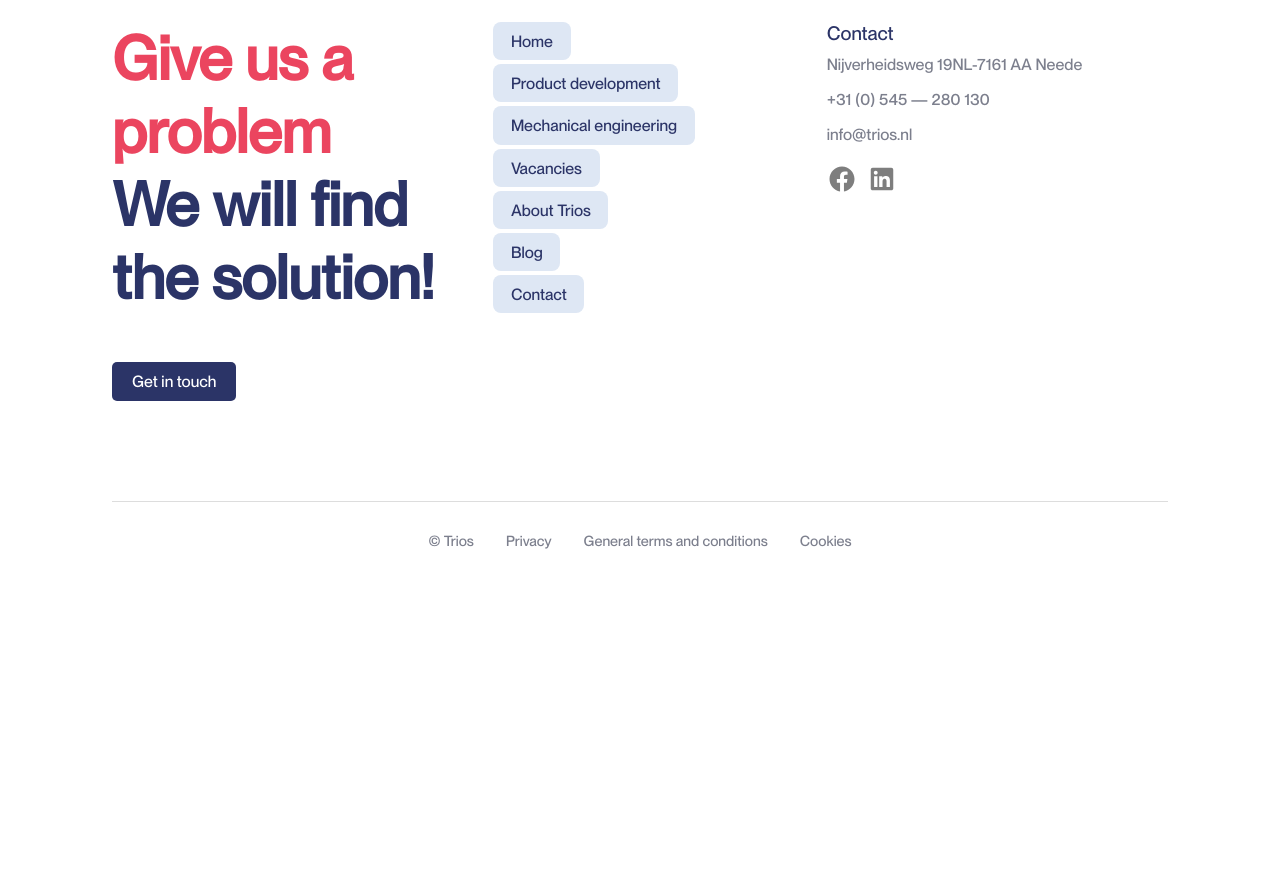
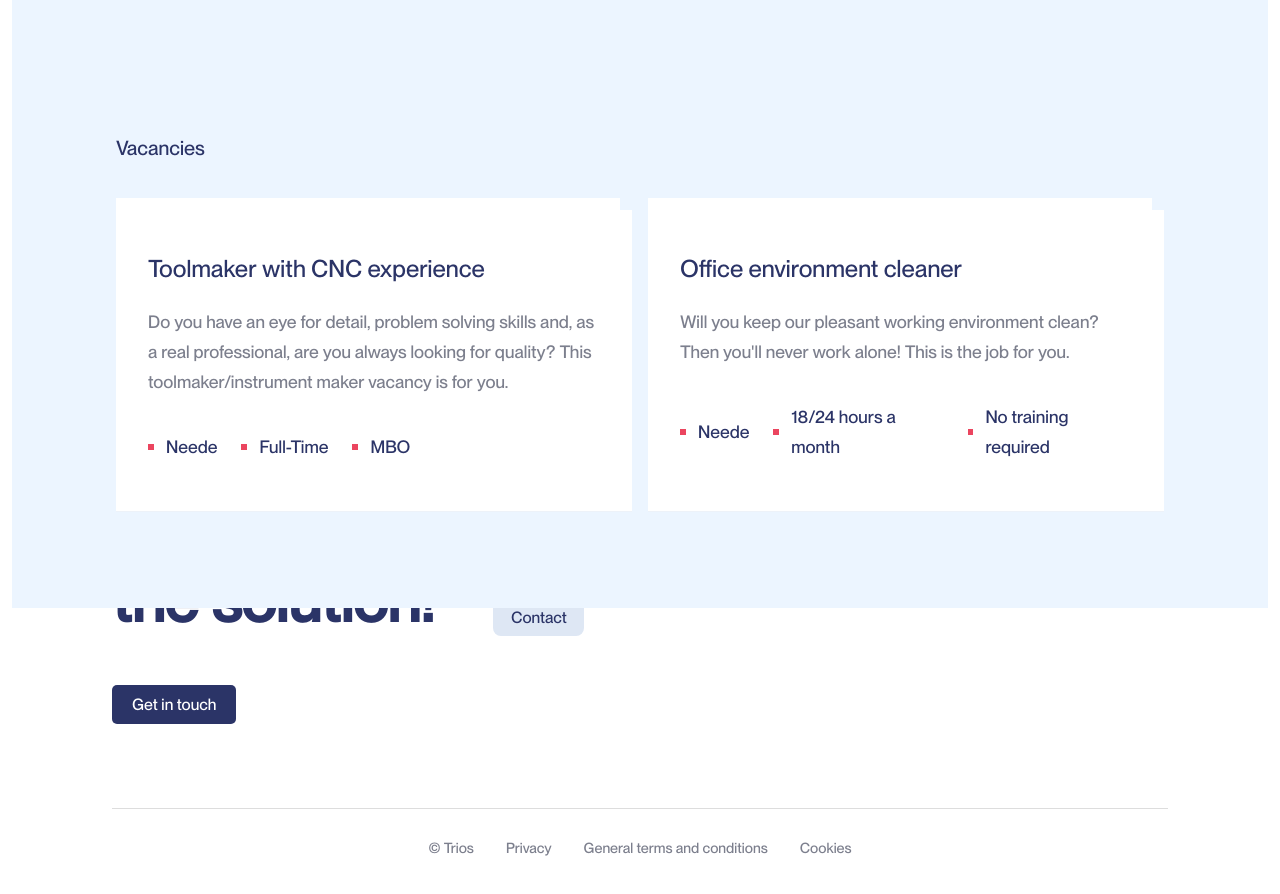
Before and after one commit to alfitof/technical-test-fe, a Vue app: page / in a window 1280 px wide. Shown: the part 1640-2534 px from the top of the page. Before the commit the page ends 2236 px from the top, so only its background shows below. Built offline with nearby package versions, Linux system fonts and the light colour scheme.

Commit message:
feat: Add component Vacancies Section

```diff
--- a/src/App.vue
+++ b/src/App.vue
@@ -3,6 +3,7 @@ import Header from './components/Header.vue'
 import HeroSection from './components/HeroSection.vue'
 import AboutSection from './components/AboutSection.vue'
 import Footer from './components/Footer.vue'
+import VacanciesSection from './components/VacanciesSection.vue'
 </script>
 
 <template>
@@ -10,6 +11,7 @@ import Footer from './components/Footer.vue'
     <Header />
     <HeroSection />
     <AboutSection />
+    <VacanciesSection />
     <Footer />
   </div>
 </template>
--- a/src/components/Footer.vue
+++ b/src/components/Footer.vue
@@ -1,7 +1,3 @@
-<script>
-export default {}
-</script>
-
 <template>
   <div class="footer-section">
     <div class="page-padding">
@@ -51,7 +47,48 @@ export default {}
   </div>
 </template>
 
-<style lang="scss" scoped>
+<script>
+import { gsap } from 'gsap'
+import { ScrollTrigger } from 'gsap/ScrollTrigger'
+
+export default {
+  mounted() {
+    // Register ScrollTrigger plugin
+    gsap.registerPlugin(ScrollTrigger)
+
+    // Set initial position of footer
+    gsap.set('.footer-section', { yPercent: -50 })
+
+    // Timeline for uncover animation
+    const uncover = gsap.timeline({ paused: true })
+
+    uncover.to('.footer-section', { yPercent: 0, ease: 'none' })
+
+    // ScrollTrigger for uncover animation
+    ScrollTrigger.create({
+      trigger: '.scroll-trigger',
+      start: 'bottom bottom',
+      end: '+=50%',
+      animation: uncover,
+      scrub: true,
+    })
+
+    // ScrollTrigger for footer section 1 animation
+    gsap.to('.page-padding', {
+      yPercent: -250,
+      ease: 'none',
+      scrollTrigger: {
+        trigger: '.scroll-trigger',
+        start: 'bottom',
+        end: '+=70%',
+        scrub: true,
+      },
+    })
+  },
+}
+</script>
+
+<style scoped>
 .footer-section {
   background-color: #fff;
   color: #333;
@@ -62,10 +99,10 @@ export default {}
 }
 
 .spacer-xxhuge-top {
-  padding-top: 3rem;
+  padding-top: 0rem;
 }
 .spacer-xxhuge-bot {
-  padding-top: 5rem;
+  padding-top: 4rem;
 }
 
 .footer-wrapper {
--- /dev/null
+++ b/src/components/VacanciesSection.vue
@@ -0,0 +1,210 @@
+<template>
+  <div>
+    <div class="section-vacancy scroll-trigger">
+      <div class="spacer-xxhuge-vacancy"></div>
+      <h3 class="heading-style-h6-vacancy">Vacancies</h3>
+      <div class="spacer-small-vacancy"></div>
+      <section class="vacatures-section">
+        <div class="vacatures-grid">
+          <div class="vacature-card">
+            <a href="#" class="vacature-link"></a>
+            <div class="vacatures-card-wrapper">
+              <p class="text-size-large">Toolmaker with CNC experience</p>
+              <p class="text-size-medium text-gray">
+                Do you have an eye for detail, problem solving skills and, as a real professional,
+                are you always looking for quality? This toolmaker/instrument maker vacancy is for
+                you.
+              </p>
+              <div class="vacatures-card-details">
+                <div class="vacature-detail-item">
+                  <div class="vacature-dot"></div>
+                  <p class="text-size-medium text-blue">Neede</p>
+                </div>
+                <div class="vacature-detail-item">
+                  <div class="vacature-dot"></div>
+                  <p class="text-size-medium text-blue">Full-Time</p>
+                </div>
+                <div class="vacature-detail-item">
+                  <div class="vacature-dot"></div>
+                  <p class="text-size-medium text-blue">MBO</p>
+                </div>
+              </div>
+            </div>
+            <div class="img-dot"></div>
+            <div class="vacature-overlay"></div>
+          </div>
+          <div class="vacature-card">
+            <a href="#" class="vacature-link"></a>
+            <div class="vacatures-card-wrapper">
+              <p class="text-size-large">Office environment cleaner</p>
+              <p class="text-size-medium text-gray">
+                Will you keep our pleasant working environment clean? Then you'll never work alone!
+                This is the job for you.
+              </p>
+              <div class="vacatures-card-details">
+                <div class="vacature-detail-item">
+                  <div class="vacature-dot"></div>
+                  <p class="text-size-medium text-blue">Neede</p>
+                </div>
+                <div class="vacature-detail-item">
+                  <div class="vacature-dot"></div>
+                  <p class="text-size-medium text-blue">18/24 hours a month</p>
+                </div>
+                <div class="vacature-detail-item">
+                  <div class="vacature-dot"></div>
+                  <p class="text-size-medium text-blue">No training required</p>
+                </div>
+              </div>
+            </div>
+            <div class="img-dot"></div>
+            <div class="vacature-overlay"></div>
+          </div>
+        </div>
+      </section>
+      <div class="spacer-huge-vacancy"></div>
+    </div>
+  </div>
+</template>
+
+<script>
+export default {}
+</script>
+
+<style scoped>
+.section-vacancy {
+  background: #ecf5ff;
+  padding-left: 6.5rem;
+  padding-right: 6.5rem;
+  z-index: 1;
+  position: relative;
+}
+.page-padding {
+  align-self: center;
+  margin-left: auto;
+  margin-right: auto;
+  padding-left: 7%;
+  padding-right: 7%;
+}
+.spacer-xxhuge-vacancy {
+  width: 100%;
+  padding-top: 10rem;
+}
+
+.heading-style-h6-vacancy {
+  font-family: Ppneuemontreal, Arial, sans-serif;
+  color: #2b3467;
+  font-size: 1.25rem;
+  font-weight: 500;
+  line-height: 140%;
+}
+
+.spacer-small-vacancy {
+  width: 100%;
+  padding-top: 1rem;
+}
+
+.vacatures-card-details {
+  grid-column-gap: 1.5rem;
+  grid-row-gap: 1.5rem;
+  justify-content: flex-start;
+  align-items: center;
+  display: flex;
+}
+
+.vacature-detail-item {
+  grid-column-gap: 0.75rem;
+  grid-row-gap: 0.75rem;
+  justify-content: flex-start;
+  align-items: center;
+  display: flex;
+}
+
+.vacature-dot {
+  background-color: #eb455f;
+  width: 0.375rem;
+  height: 0.375rem;
+}
+.vacatures-grid {
+  grid-column-gap: 16px;
+  grid-row-gap: 16px;
+  grid-template-rows: auto;
+  grid-template-columns: 1fr 1fr;
+  grid-auto-columns: 1fr;
+  display: grid;
+}
+.vacature-card {
+  background-color: #fff;
+  padding: 2rem;
+  position: relative;
+  overflow: hidden;
+}
+
+.vacature-link {
+  z-index: 2;
+  position: absolute;
+  inset: 0%;
+
+  max-width: 100%;
+  display: inline-block;
+}
+
+.vacatures-card-wrapper {
+  z-index: 1;
+  position: relative;
+}
+
+.text-size-large {
+  font-size: 1.5rem;
+  color: #2b3467;
+}
+
+.spacer-xsmall {
+  width: 100%;
+  padding-top: 0.5rem;
+}
+.text-size-medium {
+  font-size: 1.1rem;
+  line-height: 170%;
+  text-decoration: none;
+}
+
+.text-gray {
+  color: #7c7f8d;
+}
+
+.text-blue {
+  color: #2b3467;
+}
+
+.img-dot {
+  background-color: #ecf5ff;
+  width: 0.7645rem;
+  height: 0.7645rem;
+  z-index: 99;
+  position: absolute;
+  inset: 0% 0% auto auto;
+}
+
+.spacer-huge-vacancy {
+  width: 100%;
+  padding-top: 6rem;
+}
+
+.vacature-overlay {
+  background-color: #dee7f4;
+  position: absolute;
+  inset: 0;
+  transform: translateY(100%);
+  transition: transform 0.3s ease-in-out;
+}
+
+.vacature-card:hover .vacature-overlay {
+  transform: translateY(0);
+}
+
+@media (max-width: 1024px) {
+  .vacatures-grid {
+    grid-template-columns: 1fr;
+  }
+}
+</style>
```
